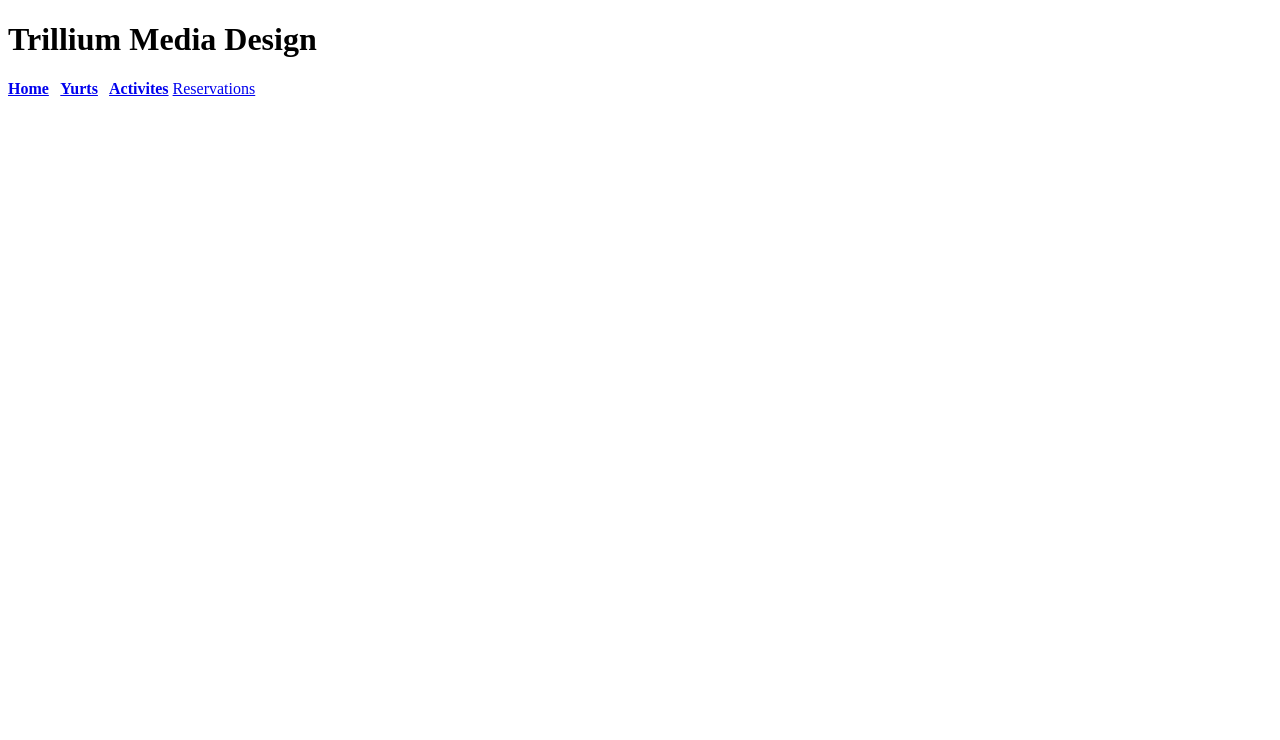
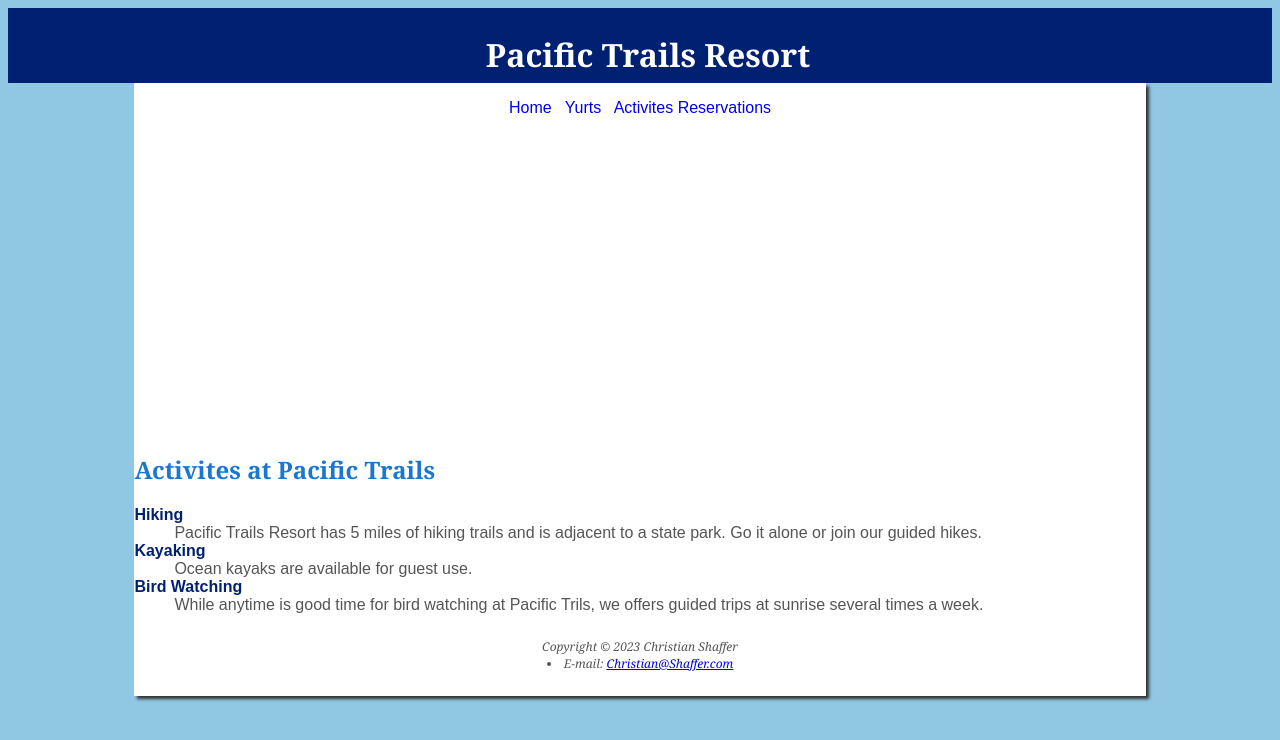
Before and after one commit to ChristianAShaffer/Pacific_Trails_webpage, a plain HTML site: page Activities.html in a window 1280 px wide. Drawn offline with Linux system fonts and the light colour scheme.

Commit message:
Activities.html

```diff
--- a/Activities.html
+++ b/Activities.html
@@ -1,20 +1,37 @@
 <!DOCTYPE html>
 <html lang="en">
 <head>
-<title>Trillium Media Design</title>
+<title>Pacific Trails</title>
 <meta charset="utf-8">
+<link href="styles.css" type="text/css" rel="stylesheet"
 </head>
 
 
 <body>
 <header>
-<h1>Trillium Media Design</h1>
+<h1>Pacific Trails Resort</h1>
 </header>
+<div id="wrapper">
 
 <nav>
-    <b>
         <a href="index.html">Home</a> &nbsp;
         <a href="yurts.html">Yurts</a> &nbsp;
-        <a href="Activities.html">Activites</a> </b>
-        <a href="Reservations.html">Reservations</a> </b>
+        <a href="Activities.html">Activites</a>
+        <a href="Reservations.html">Reservations</a>
 </nav>
+<div id="trailhero"></div>
+<h2>Activites at Pacific Trails</h2>
+<dt><b>Hiking</b></dt>
+    <dd>Pacific Trails Resort has 5 miles of hiking trails and is adjacent to a state park. Go it alone or join our guided hikes.</dd>
+<dt><b>Kayaking</b></dt>
+    <dd>Ocean kayaks are available for guest use.</dd>
+<dt><b>Bird Watching</b></dt>
+<dd>While anytime is good time for bird watching at Pacific Trils, we offers guided trips at sunrise several times a week.</dd>
+<footer>
+Copyright &copy; 2023 Christian Shaffer
+ <li>E-mail: <a href="Christian@Shaffer.com">Christian@Shaffer.com</a></l
+   i>
+</footer>
+</div>
+</body>
+</html>
```
